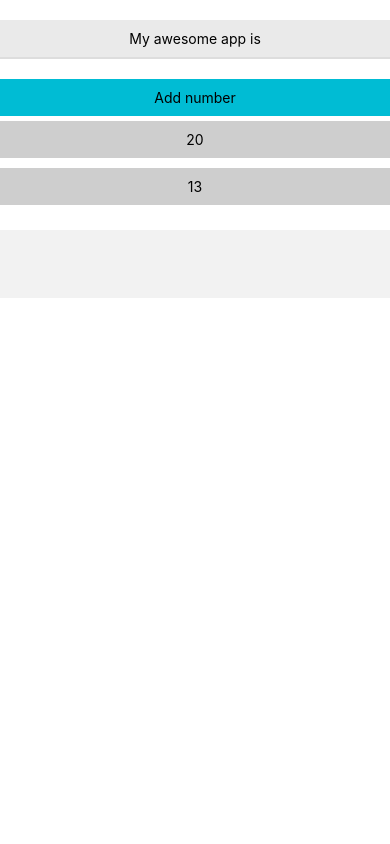
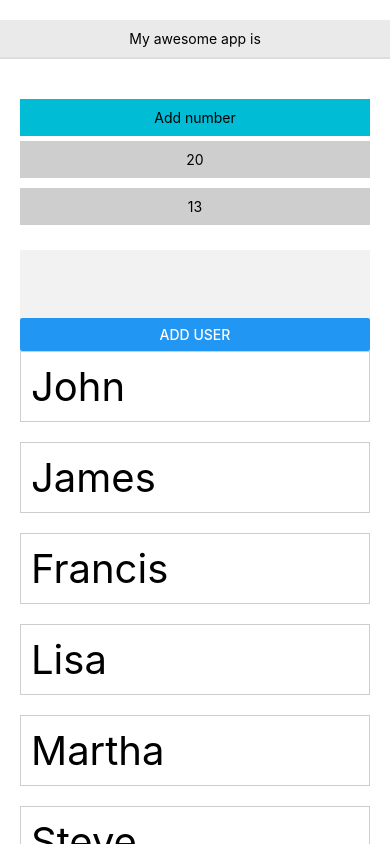
Before and after one commit to Charpell/React-native-university, a React Native app: screen / in a window 390 px wide. Built offline with nearby package versions, Linux system fonts and the light colour scheme.

Commit message:
Add Input and ScrollView

```diff
--- a/App.js
+++ b/App.js
@@ -1,5 +1,5 @@
 import React from 'react';
-import { StyleSheet, Text, View } from 'react-native';
+import { StyleSheet, Text, View, ScrollView } from 'react-native';
 
 import Nav from './src/Nav/nav';
 import Generate from './src/Generator/generate';
@@ -39,9 +39,21 @@ export default class App extends React.Component {
       <View style={styles.container}>
         <Nav nameOfApp={this.state.nameOfApp} />
 
-        <Generate add={this.onAddRamdom}/>
-        <ListItem items={this.state.random} delete={this.onItemDelete}/>
-        <Input />
+        <ScrollView
+          style={{width:'100%'}}
+          //onContentSizeChange={(w,h)=> alert(h)}
+          //onMomentumScrollBegin={()=> alert('begin')}
+          //onMomentumScrollEnd={()=> alert('end')}
+          //onScroll={()=> alert('scrolling')}
+        >
+
+          <View style={styles.wrapper}>
+            <Generate add={this.onAddRamdom}/>
+            <ListItem items={this.state.random} delete={this.onItemDelete}/>
+            <Input />
+          </View>
+        </ScrollView>
+
       </View>
     );
   }
@@ -55,4 +67,11 @@ const styles = StyleSheet.create({
     justifyContent: 'flex-start',
     marginTop: 20
   },
+  wrapper:{
+    flex:1,
+    width:'100%',
+    padding:20,
+    alignItems: 'center',
+    justifyContent:'flex-start'
+},
 });
--- a/src/Input/input.js
+++ b/src/Input/input.js
@@ -4,7 +4,8 @@ import { StyleSheet, Text, View, TextInput, Button} from 'react-native';
 
 class Input extends Component {
     state = {
-        myInput: " "
+        myInput: " ",
+        users: ['John','James','Francis','Lisa','Martha','Steve']
     }
 
     onChangeInput = (value) =>{
@@ -13,6 +14,14 @@ class Input extends Component {
         })
     }
 
+    onAddUser = () => {
+        this.setState(prevState =>{
+            return {
+                myInput:'',
+                users:[...prevState.users, prevState.myInput]
+            }
+        })
+    }
 
 
     render(){
@@ -28,6 +37,15 @@ class Input extends Component {
                     editable={true}
                     autoCapitalize={'words'}
             />
+            <Button
+                title="Add user"
+                onPress={this.onAddUser}
+            />
+            {
+                this.state.users.map(item => (
+                    <Text style={styles.users} key={item}>{item}</Text>
+                ))
+            }
 
             </View>
 
```
